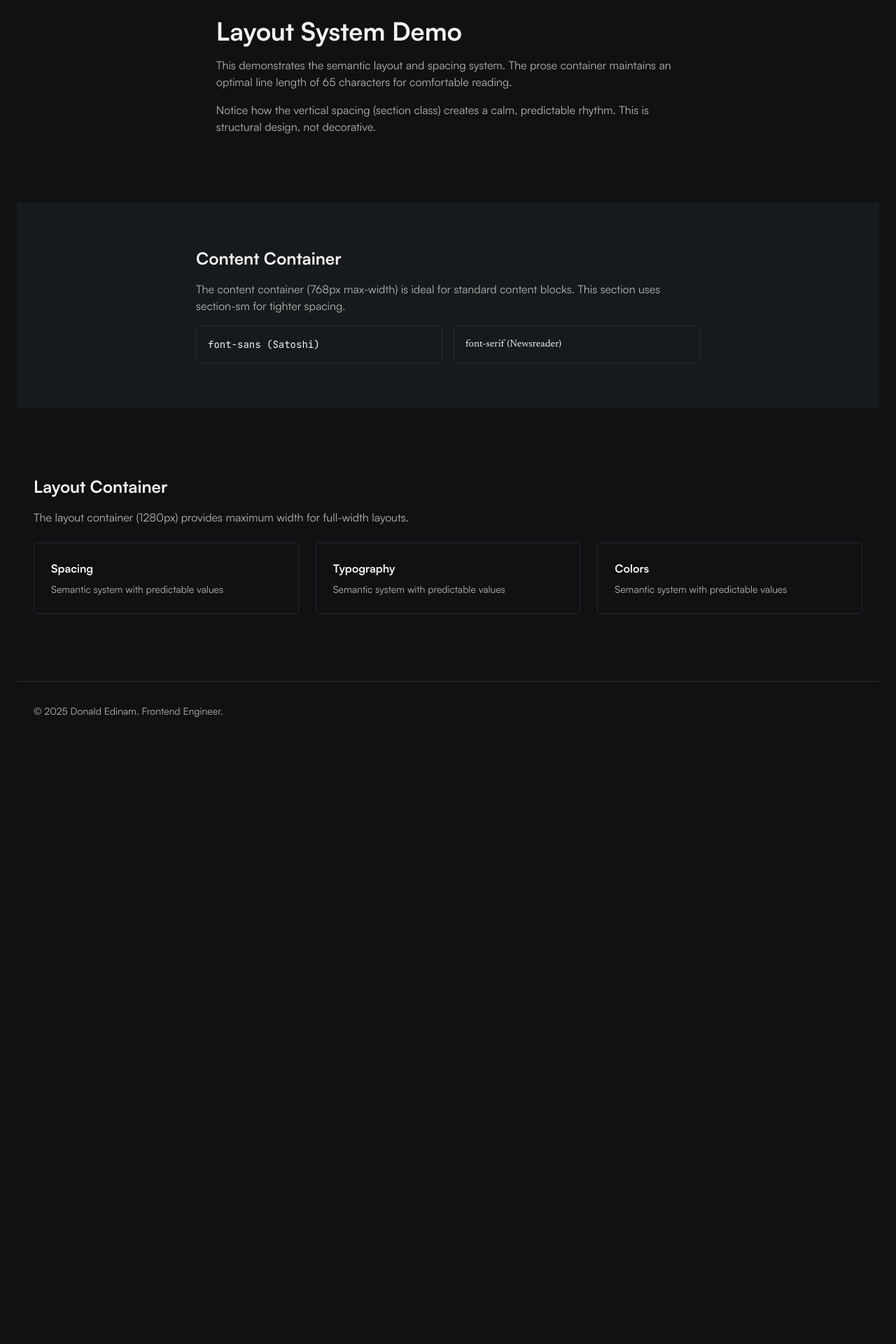
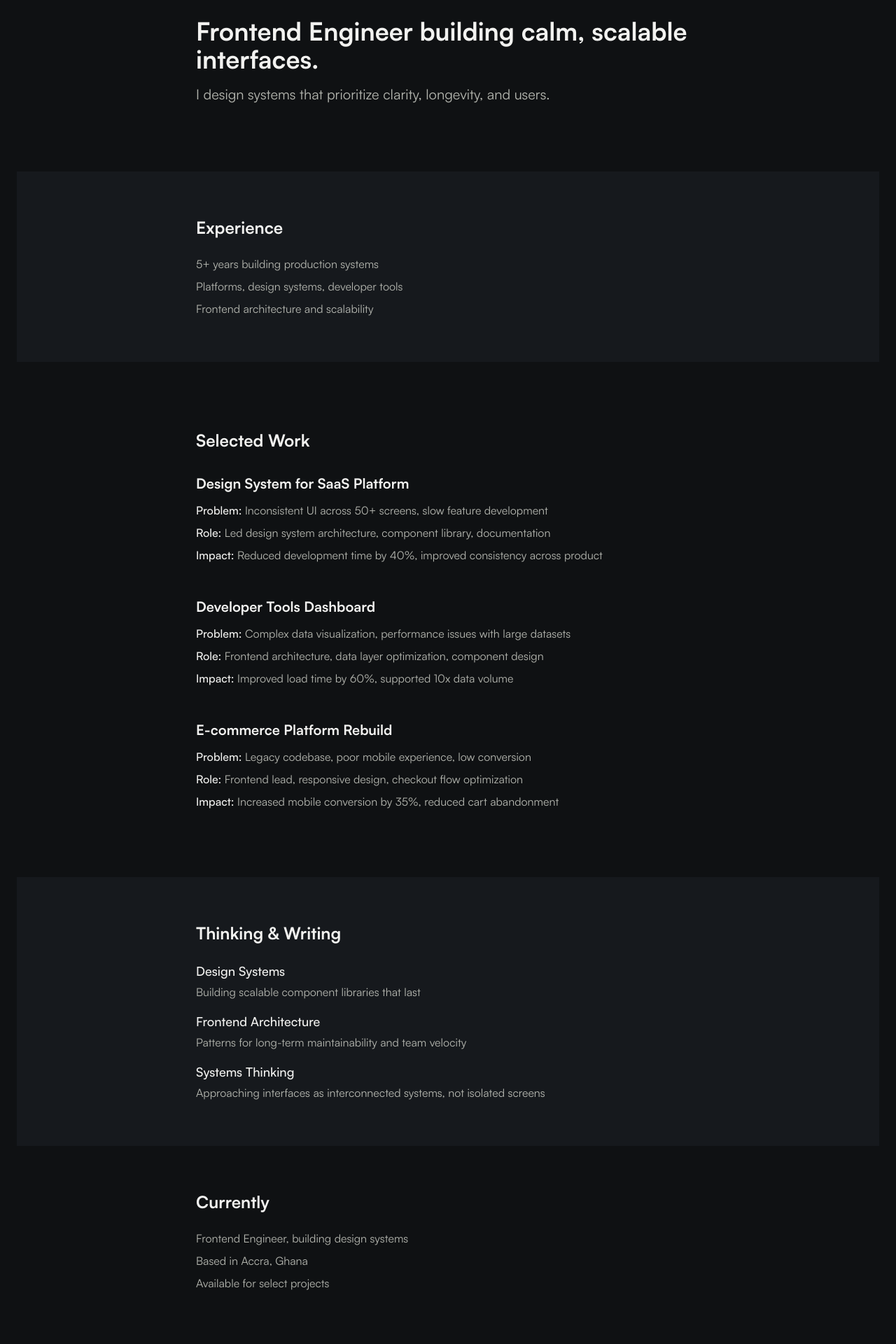
Before and after one commit to Donald-Edinam/donaldedinam, a Next.js app: page / in a window 1280 px wide. Shown: the part 160-2080 px from the top of the page at 70% size. Before the commit the page ends 1218 px from the top, so only its background shows below. Built offline with nearby package versions, Linux system fonts and the light colour scheme.

Commit message:
Implemented home page components

```diff
--- a/app/page.tsx
+++ b/app/page.tsx
@@ -1,61 +1,21 @@
-import { Container } from "@/components/layout";
+import {
+  Hero,
+  Positioning,
+  SelectedWork,
+  Writing,
+  Snapshot,
+  CallToAction
+} from "@/components/home";
 
-export default function Home() {
+export default function HomePage() {
   return (
     <>
-      {/* Section with prose container */}
-      <section className="section">
-        <Container size="prose">
-          <h1 className="text-4xl font-bold mb-4">Layout System Demo</h1>
-          <p className="text-text-muted mb-4">
-            This demonstrates the semantic layout and spacing system. The prose container
-            maintains an optimal line length of 65 characters for comfortable reading.
-          </p>
-          <p className="text-text-muted">
-            Notice how the vertical spacing (section class) creates a calm, predictable rhythm.
-            This is structural design, not decorative.
-          </p>
-        </Container>
-      </section>
-
-      {/* Section with content container */}
-      <section className="section-sm bg-bg-secondary">
-        <Container size="content">
-          <h2 className="text-2xl font-bold mb-4">Content Container</h2>
-          <p className="text-text-muted mb-4">
-            The content container (768px max-width) is ideal for standard content blocks.
-            This section uses section-sm for tighter spacing.
-          </p>
-          <div className="grid grid-cols-2 gap-4">
-            <div className="p-4 border border-border-subtle rounded">
-              <p className="font-mono text-sm">font-sans (Satoshi)</p>
-            </div>
-            <div className="p-4 border border-border-subtle rounded">
-              <p className="font-serif text-sm">font-serif (Newsreader)</p>
-            </div>
-          </div>
-        </Container>
-      </section>
-
-      {/* Section with layout container */}
-      <section className="section">
-        <Container size="layout">
-          <h2 className="text-2xl font-bold mb-4">Layout Container</h2>
-          <p className="text-text-muted mb-6">
-            The layout container (1280px) provides maximum width for full-width layouts.
-          </p>
-          <div className="grid grid-cols-3 gap-6">
-            {['Spacing', 'Typography', 'Colors'].map((item) => (
-              <div key={item} className="p-6 border border-border-subtle rounded">
-                <h3 className="font-bold mb-2">{item}</h3>
-                <p className="text-sm text-text-muted">
-                  Semantic system with predictable values
-                </p>
-              </div>
-            ))}
-          </div>
-        </Container>
-      </section>
+      <Hero />
+      <Positioning />
+      <SelectedWork />
+      <Writing />
+      <Snapshot />
+      <CallToAction />
     </>
   );
 }
--- /dev/null
+++ b/components/home/CallToAction.tsx
@@ -0,0 +1,20 @@
+import { Container } from "@/components/layout";
+import Link from "next/link";
+
+export function CallToAction() {
+    return (
+        <section className="section">
+            <Container size="content">
+                <div className="text-center">
+                    <p className="text-xl mb-4">Get in touch</p>
+                    <Link
+                        href="/contact"
+                        className="text-lg font-medium text-accent hover:underline"
+                    >
+                        Start a conversation
+                    </Link>
+                </div>
+            </Container>
+        </section>
+    );
+}
--- /dev/null
+++ b/components/home/Hero.tsx
@@ -0,0 +1,16 @@
+import { Container } from "@/components/layout";
+
+export function Hero() {
+    return (
+        <section className="section">
+            <Container size="content">
+                <h1 className="text-4xl font-bold mb-4">
+                    Frontend Engineer building calm, scalable interfaces.
+                </h1>
+                <p className="text-xl text-text-muted">
+                    I design systems that prioritize clarity, longevity, and users.
+                </p>
+            </Container>
+        </section>
+    );
+}
--- /dev/null
+++ b/components/home/Positioning.tsx
@@ -0,0 +1,16 @@
+import { Container } from "@/components/layout";
+
+export function Positioning() {
+    return (
+        <section className="section-sm bg-bg-secondary">
+            <Container size="content">
+                <h2 className="text-2xl font-bold mb-6">Experience</h2>
+                <ul className="space-y-2 text-text-muted">
+                    <li>5+ years building production systems</li>
+                    <li>Platforms, design systems, developer tools</li>
+                    <li>Frontend architecture and scalability</li>
+                </ul>
+            </Container>
+        </section>
+    );
+}
--- /dev/null
+++ b/components/home/SelectedWork.tsx
@@ -0,0 +1,47 @@
+import { Container } from "@/components/layout";
+
+const projects = [
+    {
+        id: 1,
+        title: "Design System for SaaS Platform",
+        problem: "Inconsistent UI across 50+ screens, slow feature development",
+        responsibility: "Led design system architecture, component library, documentation",
+        impact: "Reduced development time by 40%, improved consistency across product",
+    },
+    {
+        id: 2,
+        title: "Developer Tools Dashboard",
+        problem: "Complex data visualization, performance issues with large datasets",
+        responsibility: "Frontend architecture, data layer optimization, component design",
+        impact: "Improved load time by 60%, supported 10x data volume",
+    },
+    {
+        id: 3,
+        title: "E-commerce Platform Rebuild",
+        problem: "Legacy codebase, poor mobile experience, low conversion",
+        responsibility: "Frontend lead, responsive design, checkout flow optimization",
+        impact: "Increased mobile conversion by 35%, reduced cart abandonment",
+    },
+];
+
+export function SelectedWork() {
+    return (
+        <section className="section">
+            <Container size="content">
+                <h2 className="text-2xl font-bold mb-8">Selected Work</h2>
+                <div className="space-y-12">
+                    {projects.map((project) => (
+                        <article key={project.id} className="space-y-3">
+                            <h3 className="text-xl font-bold">{project.title}</h3>
+                            <div className="space-y-2 text-text-muted">
+                                <p><span className="font-medium text-text-primary">Problem:</span> {project.problem}</p>
+                                <p><span className="font-medium text-text-primary">Role:</span> {project.responsibility}</p>
+                                <p><span className="font-medium text-text-primary">Impact:</span> {project.impact}</p>
+                            </div>
+                        </article>
+                    ))}
+                </div>
+            </Container>
+        </section>
+    );
+}
--- /dev/null
+++ b/components/home/Snapshot.tsx
@@ -0,0 +1,16 @@
+import { Container } from "@/components/layout";
+
+export function Snapshot() {
+    return (
+        <section className="section-sm">
+            <Container size="content">
+                <h2 className="text-2xl font-bold mb-6">Currently</h2>
+                <div className="space-y-2 text-text-muted">
+                    <p>Frontend Engineer, building design systems</p>
+                    <p>Based in Accra, Ghana</p>
+                    <p>Available for select projects</p>
+                </div>
+            </Container>
+        </section>
+    );
+}
--- /dev/null
+++ b/components/home/Writing.tsx
@@ -0,0 +1,37 @@
+import { Container } from "@/components/layout";
+
+const topics = [
+    {
+        id: 1,
+        title: "Design Systems",
+        description: "Building scalable component libraries that last",
+    },
+    {
+        id: 2,
+        title: "Frontend Architecture",
+        description: "Patterns for long-term maintainability and team velocity",
+    },
+    {
+        id: 3,
+        title: "Systems Thinking",
+        description: "Approaching interfaces as interconnected systems, not isolated screens",
+    },
+];
+
+export function Writing() {
+    return (
+        <section className="section-sm bg-bg-secondary">
+            <Container size="content">
+                <h2 className="text-2xl font-bold mb-6">Thinking & Writing</h2>
+                <ul className="space-y-4">
+                    {topics.map((topic) => (
+                        <li key={topic.id}>
+                            <h3 className="text-lg font-medium mb-1">{topic.title}</h3>
+                            <p className="text-text-muted">{topic.description}</p>
+                        </li>
+                    ))}
+                </ul>
+            </Container>
+        </section>
+    );
+}
--- /dev/null
+++ b/components/home/index.ts
@@ -0,0 +1,6 @@
+export { Hero } from './Hero';
+export { Positioning } from './Positioning';
+export { SelectedWork } from './SelectedWork';
+export { Writing } from './Writing';
+export { Snapshot } from './Snapshot';
+export { CallToAction } from './CallToAction';
```
